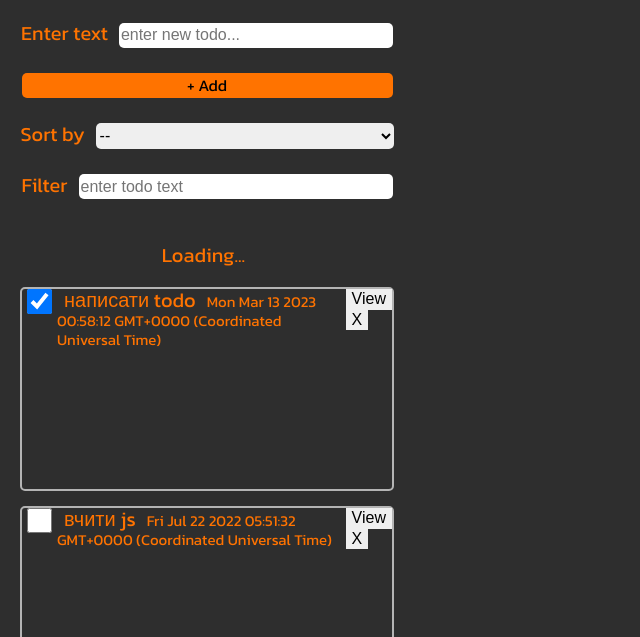
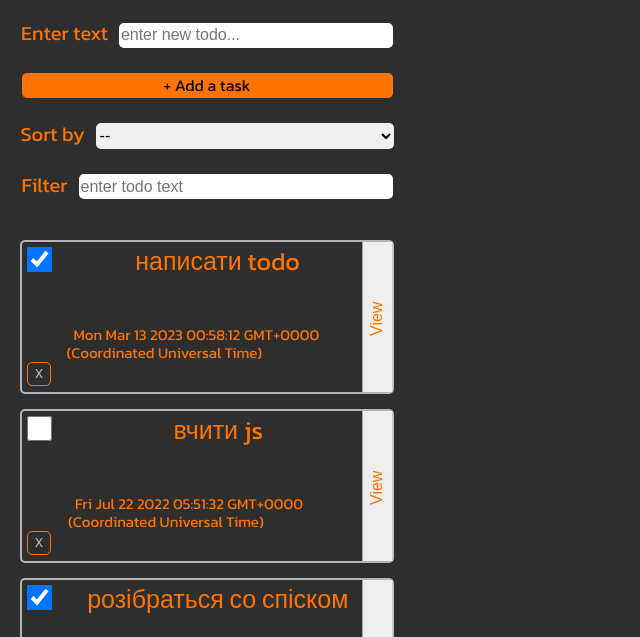
Before and after one commit to Savchenko-Andrey/to-do-list, a plain HTML site: page src/todos.html in a window 1280 px wide. Shown: the part 142-779 px from the top of the page, without its empty margins (0-640 px from the left). Drawn offline with nearby package versions, Linux system fonts and the light colour scheme; some packages are replaced by stand-ins of ours; a script that the page names is missing.

Commit message:
change_2

```diff
--- a/src/index.js/todoItemTempleite.js
+++ b/src/index.js/todoItemTempleite.js
@@ -4,15 +4,20 @@ const todoItemTempleite = ({ id, text, isDone, date }) => `
             <input class="checkbox" type="checkbox" name="todo-done" ${
               isDone ? "checked" : ""
             }>
+            <button class="delete" data-type="remove">x</button>
         </div>
         <div>
             <span class="text-todo">${text}</span>
             <span class="text-clock">${new Date(date)}</span>
         </div>
-        <div>
-            <button class="btn success" data-type="view">View</button>
-            <button class="btn delete" data-type="remove">X</button>
+        <div class="btn-item">
+
+            <button class="success" data-type="view"><span class="view">View</span></button>
         </div>
     </li>`;
 
 export default todoItemTempleite;
+
+{
+  /* <button class="delete" data-type="remove">X</button>; */
+}
--- a/src/index.js/todos.js
+++ b/src/index.js/todos.js
@@ -56,7 +56,7 @@ const addItem = (text) => {
     id: uuid.v4(),
     text,
     isDone: false,
-    // date: DateNow(),
+    date: new Date(),
   };
   items.unshift(newTodo);
   render();
--- a/src/todo.css
+++ b/src/todo.css
@@ -35,11 +35,14 @@ body {
 }
 
 .text-todo {
+    display: block;
     text-align: center;
     color: rgb(255, 115, 0);
     font-family: 'Kanit', sans-serif;
-    font-size: 20px;
+    font-size: 25px;
+    margin-top: 5px;
     margin-left: 7px;
+    margin-bottom: 50px;
 }
 
 .text-clock {
@@ -90,6 +93,7 @@ body {
 }
 
 .todo-list {
+    position: relative;
     display: flex;
     flex-direction: column;
     align-items: center;
@@ -97,16 +101,42 @@ body {
 
 .todo-item {
     display: flex;
+    justify-content: space-between;
     width: 370px;
     margin-bottom: 15px;
     border: 2px solid #b4b4b4;
     border-radius: 5px;
-    height: 200px;
+    height: 150px;
 }
 
 .checkbox {
+    margin-top: 5px;
     margin-left: 5px;
     margin-right: 5px;
     width: 25px;
     height: 25px;
 }
+
+.success{
+    transform: rotate(180deg);
+    color: rgb(255, 115, 0);
+}
+
+.view {
+    writing-mode: vertical-rl;
+}
+
+.delete {
+    background-color: transparent;
+    width: 24px;
+    height: 24px;
+    margin-top: 85px;
+    margin-left: 5px;
+    border: 1px solid rgb(255, 115, 0);
+    border-radius: 5px;
+    color: #b4b4b4;
+}
+
+.btn-item {
+    display: flex ;
+}
--- a/src/todos.html
+++ b/src/todos.html
@@ -30,7 +30,7 @@
                     <span class="text">Enter text</span>
                     <input class="input" type="text" name="text" placeholder="enter new todo...">
                 </label>
-                <button class="btn-submit" type="submit">+ Add</button>
+                <button class="btn-submit" type="submit">+ Add a task</button>
             </form>
             <div class="filters">
                 <label>
@@ -50,7 +50,7 @@
                     <input class="qwery-input" type="text" name="qwery" placeholder="enter todo text">
                 </label>
             </div>
-            <p class="text">Loading...</p>
+            <!-- <p class="text">Loading...</p> -->
         </div>
         <div>
             <div class="">
```
